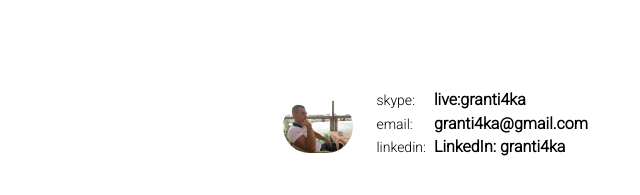
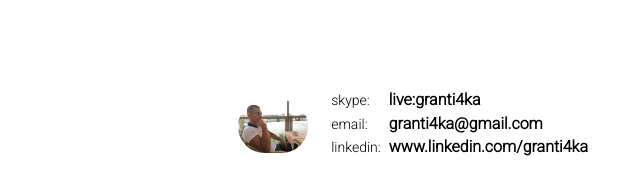
Before and after one commit to granti4ka/granti4ka.github.io, a plain HTML site: page index.html in a window 1280 px wide. Shown: the part 273-468 px from the top of the page, without its empty margins (349-989 px from the left). Drawn offline with Linux system fonts and the light colour scheme.

Commit message:
Edit README.md

```diff
--- a/index.html
+++ b/index.html
@@ -40,7 +40,7 @@
 						<span>linkedin:</span>
 					</td>
 					<td>
-						<a href="https://www.linkedin.com/in/granti4ka">LinkedIn: granti4ka</a>
+						<a href="https://www.linkedin.com/in/granti4ka">www.linkedin.com/granti4ka</a>
 					</td>
 
 				</tr>
```
Also changed, not shown: 1 other file.
